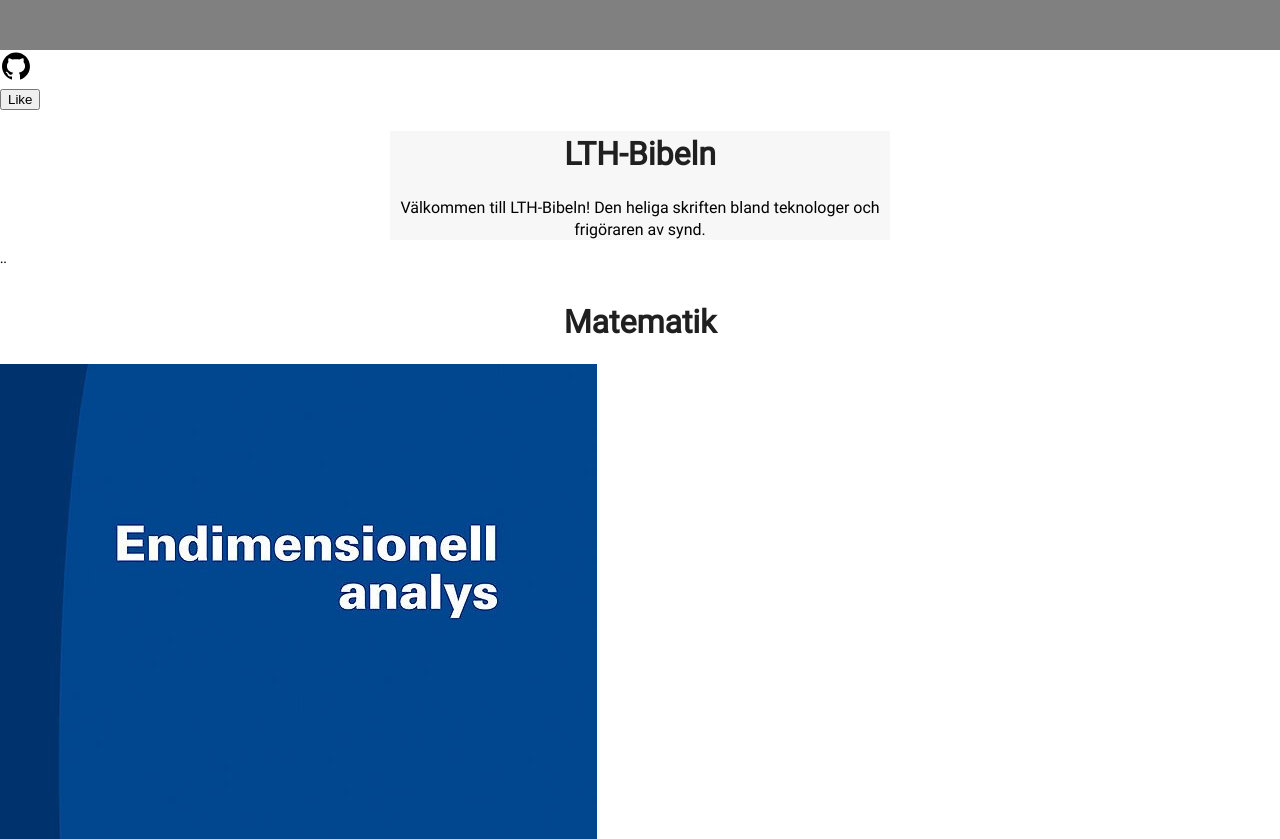
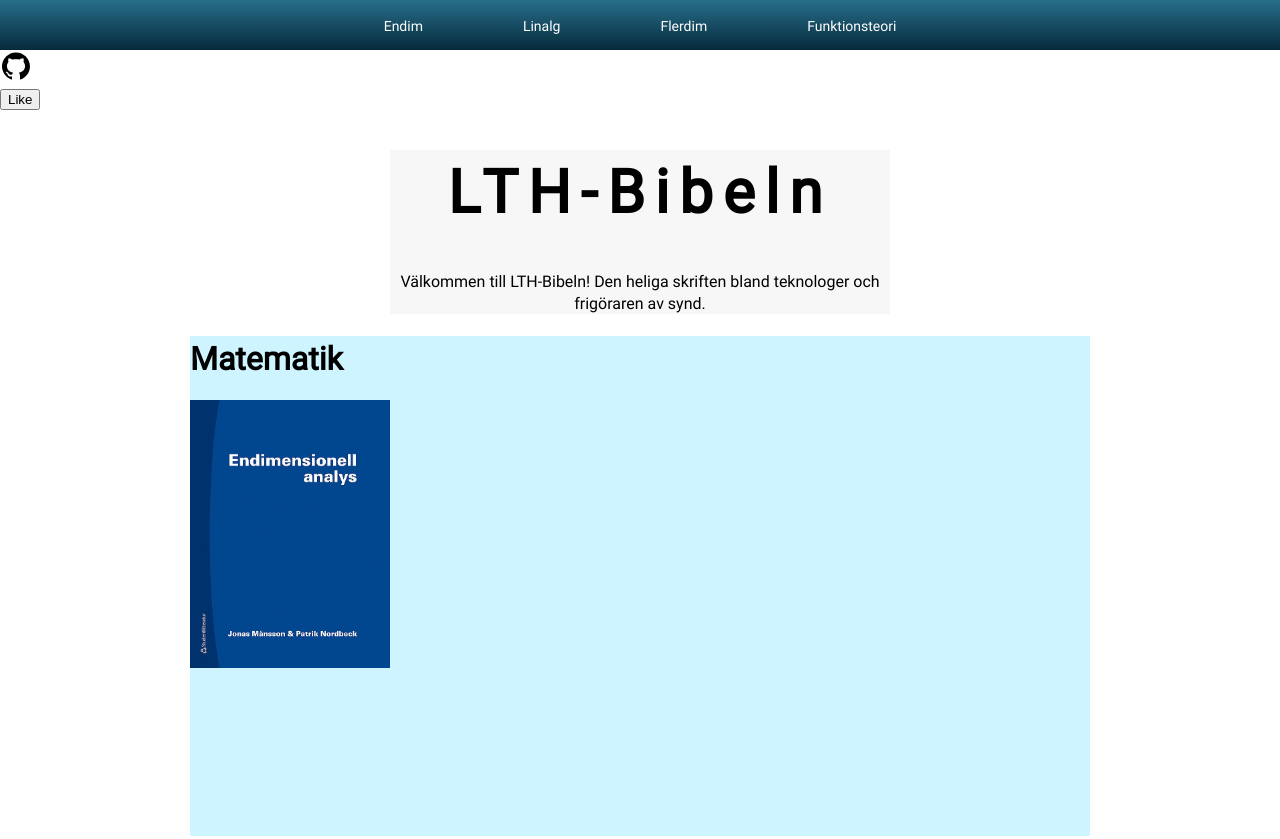
Before and after one commit to JackiBackiBoy/lth-bibeln, a plain HTML site: page index.html in a window 1280 px wide. Shown: the top 839 px of the page. Drawn offline with nearby package versions, Linux system fonts and the light colour scheme; files whose address does not match are found by name.

Commit message:
Day 1 complete

```diff
--- a/css/style.css
+++ b/css/style.css
@@ -14,20 +14,33 @@ body {
   font-family: 'Roboto', sans-serif;
 }
 
-#navbar {
+#navbar-container {
   width: 100%;
   height: 50px;
-  background-color:gray;
+  background: linear-gradient(0deg, rgb(6 43 59) 0%, rgba(40,110,139,1) 100%);
+  color: white;
+  font-size: 14px;
+  display: flex;
+}
+
+#navbar-container ul {
+  text-align: center;
+  padding: 0;
+  margin: 0 auto;
+  display: flex;
+  list-style: none;
+  align-items: center;
+}
+
+#navbar-container li {
+  padding: 0 50px;
+  display: list-item;
+  text-align: -webkit-match-parent;
 }
 
 #github-logo {
   width: 32px;
   height: 32px;
-}
-
-h1 {
-  color: rgb(32, 32, 32);
-  text-align: center;
 }
 
 #introduction {
@@ -36,3 +49,22 @@ h1 {
   width: 500px;
   text-align: center;
 }
+
+#introduction h1 {
+  font-size: 60px;
+  letter-spacing: 10px;
+  color: rgb(0, 0, 0);
+  text-align: center;
+}
+
+#content-display {
+  margin: 0 auto;
+  width: 900px;
+  height: 500px;
+  background-color: rgb(206, 245, 255);
+}
+
+#content-display img {
+  width: 200px;
+  text-align: center;
+}
--- a/index.html
+++ b/index.html
@@ -7,8 +7,13 @@
 
   <body>
     <!-- Navigation Bar -->
-    <div id="navbar">
-
+    <div id="navbar-container">
+      <ul>
+        <li>Endim</li>
+        <li>Linalg</li>
+        <li>Flerdim</li>
+        <li>Funktionsteori</li>
+      </ul>
     </div>
 
     <!-- Github Link -->
@@ -25,7 +30,7 @@
     </div>
 
     <!-- Courses in Mathematics -->
-    <div id="content-display">¨
+    <div id="content-display">
       <h1>Matematik</h1>
       <img id="endim-cover" src="assets/images/math/endim_omslag.jpg" alt="Github Logo">
     </div>
```
Lines whose indentation alone changed are shown as unchanged.
